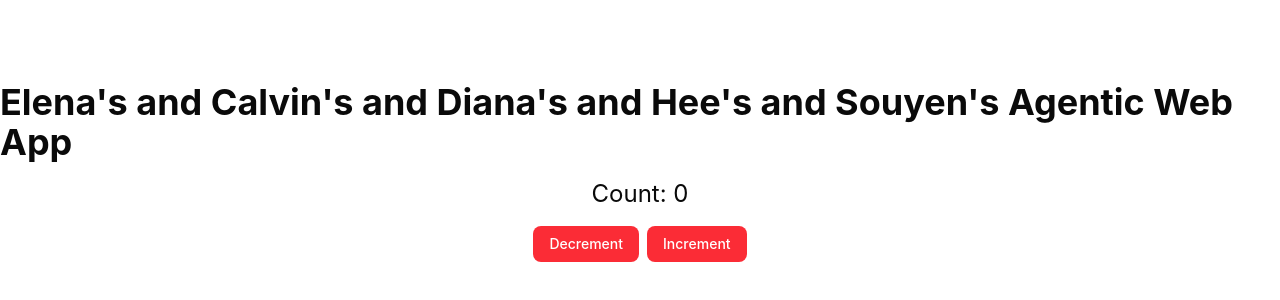
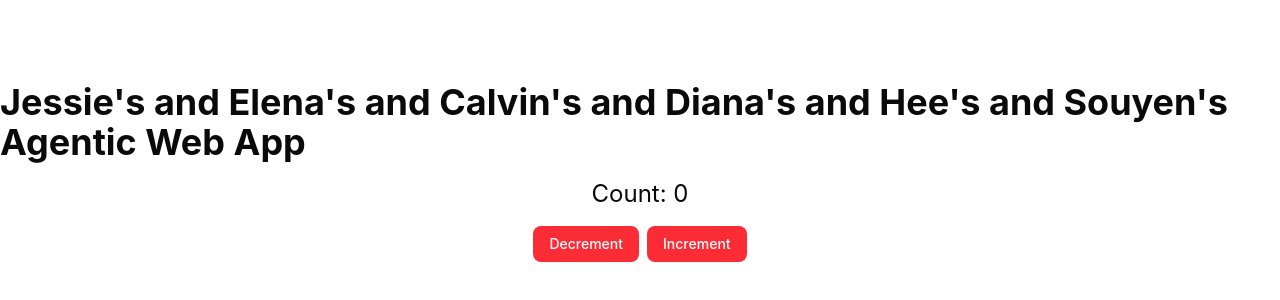
Before and after one commit to calvinw/agentic-web-app, a React (Vite) app: page / in a window 1280 px wide. Shown: the part 228-528 px from the top of the page. Built offline with nearby package versions, Linux system fonts and the light colour scheme.

Commit message:
Add Jessie's name to title

```diff
--- a/src/App.tsx
+++ b/src/App.tsx
@@ -6,7 +6,7 @@ function App() {
 
   return (
     <div className="flex min-h-svh flex-col items-center justify-center gap-4">
-      <h1 className="text-4xl font-bold">Elena's and Calvin's and Diana's and Hee's and Souyen's Agentic Web App</h1>
+      <h1 className="text-4xl font-bold">Jessie's and Elena's and Calvin's and Diana's and Hee's and Souyen's Agentic Web App</h1>
       <p className="text-2xl">Count: {count}</p>
       <div className="flex gap-2">
         <Button
```
